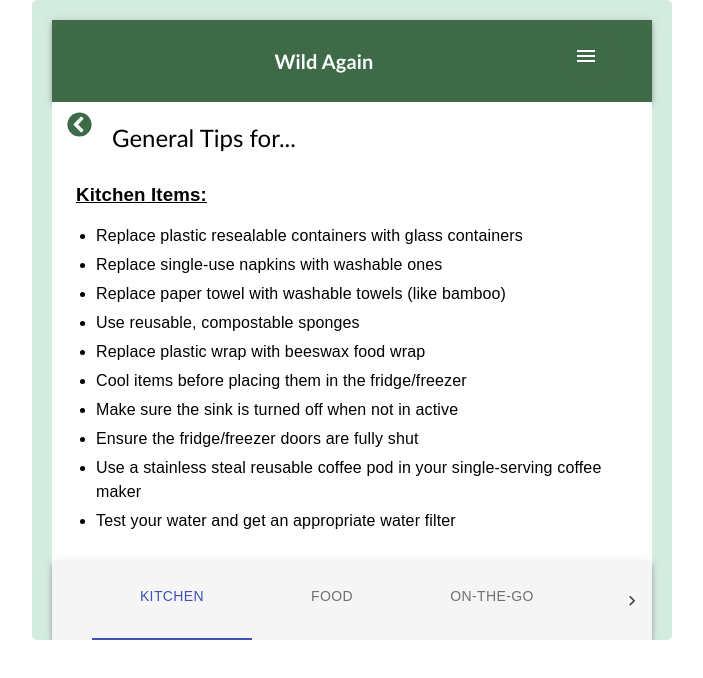
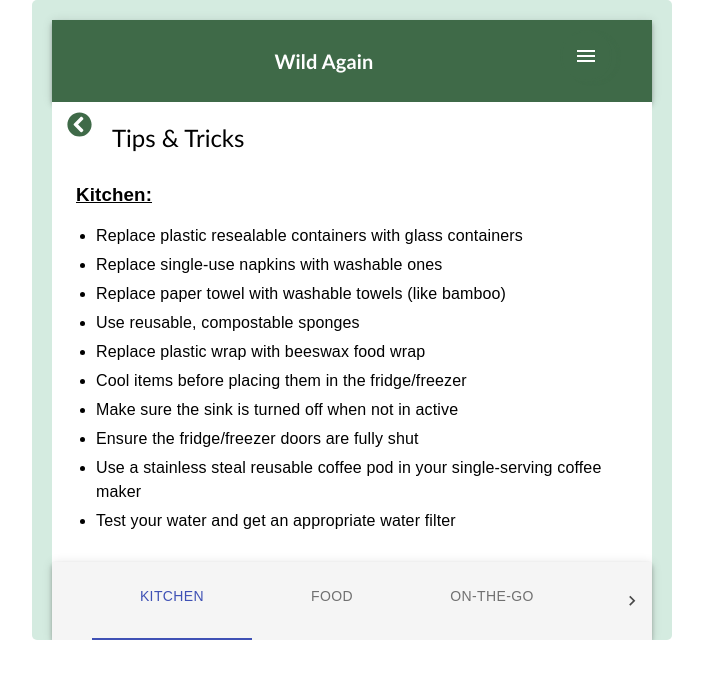
Before and after one commit to jlstern3/wild_again, a React (Create React App) app in the folder client/: page /api/products/tips in a window 1280 px wide. Shown: the top 678 px of the page, without its empty margins (288-991 px from the left). Built offline with nearby package versions, Linux system fonts and the light colour scheme.

Commit message:
Minimized tabs height and added padding

```diff
--- a/client/src/components/TabPanel.js
+++ b/client/src/components/TabPanel.js
@@ -24,7 +24,7 @@ function TabPanel(props) {
                             <Link to={'/api/home'}>
 
             <FontAwesomeIcon icon="chevron-circle-left" class="back-icon"></FontAwesomeIcon></Link>
-            <h2 id="tips-title">General Tips for...</h2>
+            <h2 id="tips-title">Tips & Tricks</h2>
 
                 {value === index && (
                     <Box p={3}>
@@ -68,7 +68,7 @@ export default function ScrollableTabsButtonAuto() {
     return (
         <div className={classes.root}>
             <TabPanel value={value} index={0}>
-                <h3 class="tab-title">Kitchen Items: </h3>
+                <h3 class="tab-title">Kitchen: </h3>
                 <ul>
                     <li>Replace plastic resealable containers with glass containers</li>
                     <li>Replace single-use napkins with washable ones</li>
@@ -108,7 +108,7 @@ export default function ScrollableTabsButtonAuto() {
                 </ul>
             </TabPanel>
             <TabPanel value={value} index={3}>
-            <h3 class="tab-title">Laundry Products: </h3>
+            <h3 class="tab-title">Laundry: </h3>
                 <ul>
                     <li>Replace dryer sheets with natural wool dryer balls</li>
                     <li>Only run full loads of laundry</li>
@@ -121,7 +121,7 @@ export default function ScrollableTabsButtonAuto() {
 
             </TabPanel>
             <TabPanel value={value} index={4}>
-            <h3 class="tab-title">Cleaning Products: </h3>
+            <h3 class="tab-title">Cleaning: </h3>
                 <ul>
                     <li>Stock up on the following ingredients: white vinegar, baking soda, borax, hydrogen peroxide, lemon juice, liquid castile soap, corn meal, olive oil, ethically-produced essential oils</li>
                     <li>Do a quick Google search of the above ingredients for quick DIY cleaners for all parts of your house</li>
```
